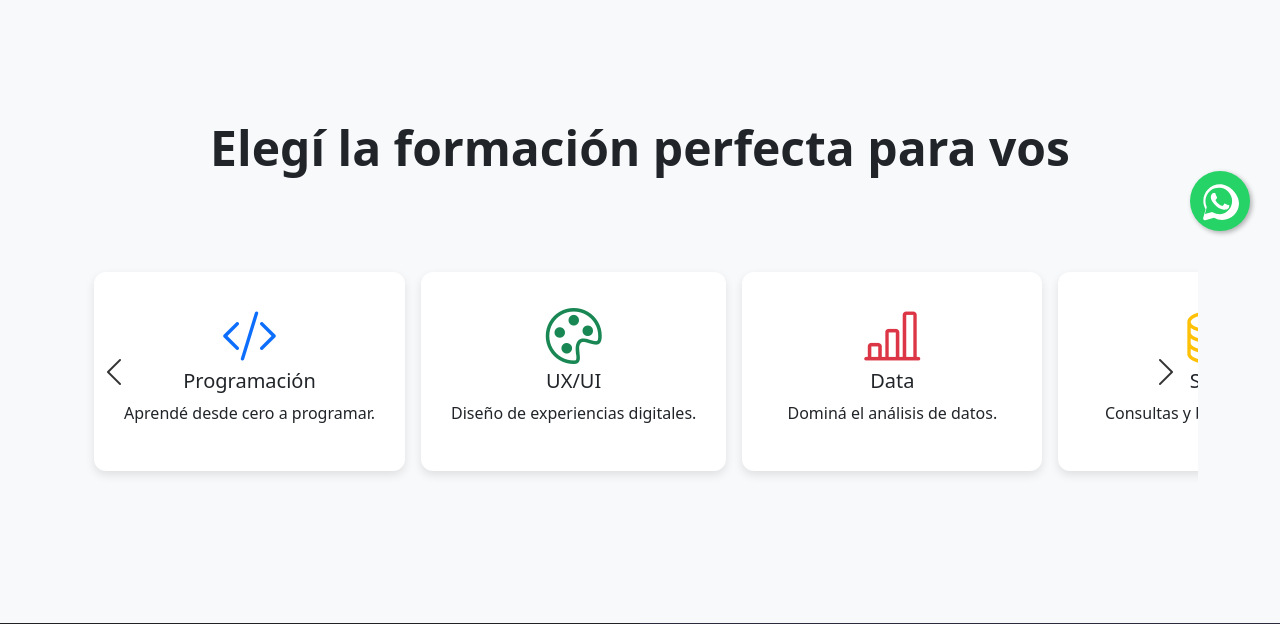
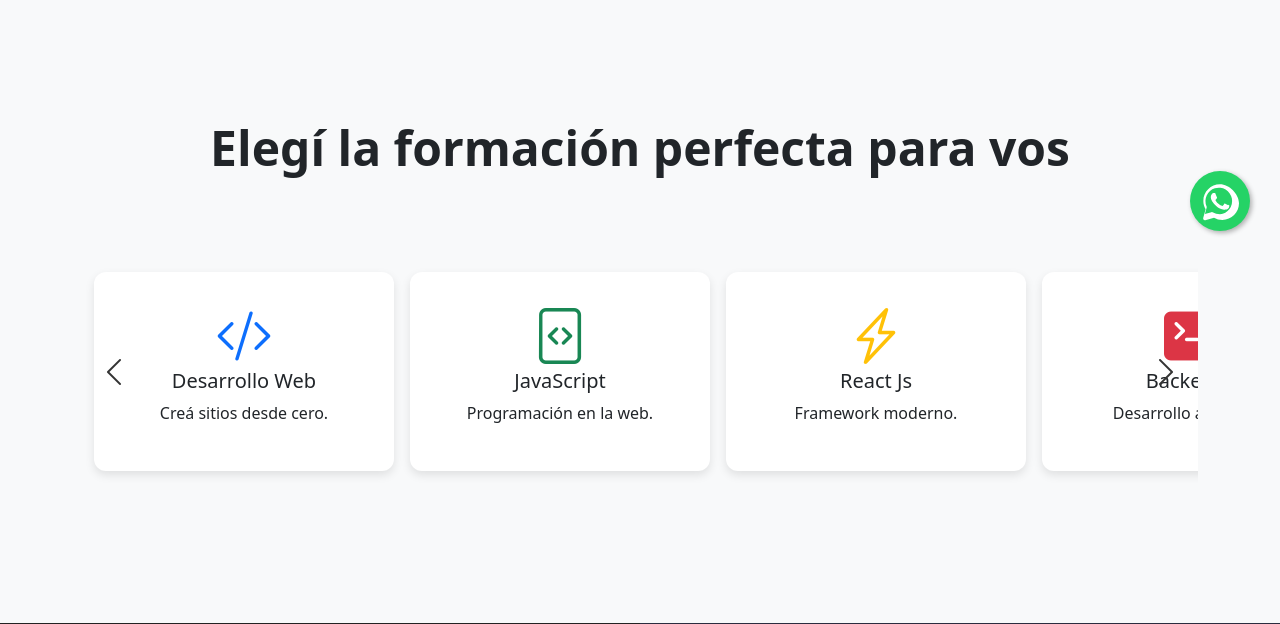
Before and after one commit to vanerm/CursoPython, a Django app: page /AppCoder/padre/ in a window 1280 px wide. Shown: the part 539-1163 px from the top of the page. Run offline with Django 5.2, Linux system fonts and the light colour scheme; some libraries are stand-ins or nearby versions; some web fonts are replaced.

Commit message:
feat(homepage): add more courses to carousel

```diff
--- a/AppCoder/template/inicio.html
+++ b/AppCoder/template/inicio.html
@@ -4,6 +4,7 @@
 
 {% block contenido %}
 
+<!-- Carousel de Cursos-->
 <section class="features-icons bg-light text-center text-dark">
     <div class="container">
         <div class="bg-light text text-center text-dark align-items-center">
@@ -19,38 +20,106 @@
             </button>
 
             <div class="carousel-track" id="carouselTrack">
-                <!-- Curso 1 -->
-                <div class="carousel-card">
-                    <i class="bi bi-code-slash display-4 text-primary mb-3"></i>
-                    <h5>Programación</h5>
-                    <p>Aprendé desde cero a programar.</p>
+                <!-- Programación y Desarrollo -->
+                <div class="carousel-card"><i class="bi bi-code-slash display-4 text-primary mb-3"></i>
+                    <h5>Desarrollo Web</h5>
+                    <p>Creá sitios desde cero.</p>
                 </div>
-                <!-- Curso 2 -->
-                <div class="carousel-card">
-                    <i class="bi bi-palette display-4 text-success mb-3"></i>
-                    <h5>UX/UI</h5>
-                    <p>Diseño de experiencias digitales.</p>
+                <div class="carousel-card"><i class="bi bi-file-code display-4 text-success mb-3"></i>
+                    <h5>JavaScript</h5>
+                    <p>Programación en la web.</p>
                 </div>
-                <!-- Curso 3 -->
-                <div class="carousel-card">
-                    <i class="bi bi-bar-chart-line display-4 text-danger mb-3"></i>
+                <div class="carousel-card"><i class="bi bi-lightning-charge display-4 text-warning mb-3"></i>
+                    <h5>React Js</h5>
+                    <p>Framework moderno.</p>
+                </div>
+                <div class="carousel-card"><i class="bi bi-terminal-fill display-4 text-danger mb-3"></i>
+                    <h5>Backend I</h5>
+                    <p>Desarrollo avanzado.</p>
+                </div>
+                <div class="carousel-card"><i class="bi bi-diagram-3 display-4 text-dark mb-3"></i>
+                    <h5>Backend II</h5>
+                    <p>Diseño y arquitectura.</p>
+                </div>
+                <div class="carousel-card"><i class="bi bi-boxes display-4 text-secondary mb-3"></i>
+                    <h5>Backend III</h5>
+                    <p>Testing y escalabilidad.</p>
+                </div>
+                <div class="carousel-card"><i class="bi bi-circle-square display-4 text-info mb-3"></i>
+                    <h5>Angular</h5>
+                    <p>Front-end avanzado.</p>
+                </div>
+                <div class="carousel-card"><i class="bi bi-phone display-4 text-primary mb-3"></i>
+                    <h5>Aplicaciones</h5>
+                    <p>Mobile y multiplataforma.</p>
+                </div>
+                <div class="carousel-card"><i class="bi bi-cpu display-4 text-danger mb-3"></i>
+                    <h5>Python</h5>
+                    <p>Código limpio y versátil.</p>
+                </div>
+                <div class="carousel-card"><i class="bi bi-bug display-4 text-warning mb-3"></i>
+                    <h5>Testing QA</h5>
+                    <p>Control de calidad.</p>
+                </div>
+
+                <!-- Data -->
+                <div class="carousel-card"><i class="bi bi-bar-chart-line display-4 text-danger mb-3"></i>
                     <h5>Data</h5>
                     <p>Dominá el análisis de datos.</p>
                 </div>
-                <!-- Curso 4 -->
-                <div class="carousel-card">
-                    <i class="bi bi-database display-4 text-warning mb-3"></i>
+                <div class="carousel-card"><i class="bi bi-database display-4 text-warning mb-3"></i>
                     <h5>SQL</h5>
                     <p>Consultas y bases de datos.</p>
                 </div>
-                <!-- Curso 5 -->
-                <div class="carousel-card">
-                    <i class="bi bi-vector-pen display-4 text-info mb-3"></i>
+
+                <!-- Diseño UX/UI -->
+                <div class="carousel-card"><i class="bi bi-palette display-4 text-success mb-3"></i>
+                    <h5>Diseño UX/UI</h5>
+                    <p>Experiencias digitales.</p>
+                </div>
+                <div class="carousel-card"><i class="bi bi-vector-pen display-4 text-info mb-3"></i>
                     <h5>Figma</h5>
-                    <p>Prototipado y diseño colaborativo.</p>
+                    <p>Prototipado colaborativo.</p>
+                </div>
+
+                <!-- Inteligencia Artificial -->
+                <div class="carousel-card"><i class="bi bi-robot display-4 text-primary mb-3"></i>
+                    <h5>Inteligencia Artificial</h5>
+                    <p>Automatizá con IA.</p>
+                </div>
+
+                <!-- Marketing Digital -->
+                <div class="carousel-card"><i class="bi bi-megaphone display-4 text-danger mb-3"></i>
+                    <h5>Marketing</h5>
+                    <p>Promocioná como un pro.</p>
+                </div>
+
+                <!-- Negocios -->
+                <div class="carousel-card"><i class="bi bi-sliders display-4 text-dark mb-3"></i>
+                    <h5>Negocios</h5>
+                    <p>Estrategias y decisiones.</p>
+                </div>
+
+                <!-- Producto -->
+                <div class="carousel-card"><i class="bi bi-bag-check display-4 text-success mb-3"></i>
+                    <h5>Producto</h5>
+                    <p>Del diseño al lanzamiento.</p>
+                </div>
+
+                <!-- Duplicados para loop -->
+                <div class="carousel-card"><i class="bi bi-code-slash display-4 text-primary mb-3"></i>
+                    <h5>Desarrollo Web</h5>
+                    <p>Creá sitios desde cero.</p>
+                </div>
+                <div class="carousel-card"><i class="bi bi-file-code display-4 text-success mb-3"></i>
+                    <h5>JavaScript</h5>
+                    <p>Programación en la web.</p>
+                </div>
+                <div class="carousel-card"><i class="bi bi-lightning-charge display-4 text-warning mb-3"></i>
+                    <h5>React Js</h5>
+                    <p>Framework moderno.</p>
                 </div>
             </div>
-
             <button class="carousel-button right" onclick="scrollCarousel(1)">
                 <i class="bi bi-chevron-right"></i>
             </button>
@@ -207,19 +276,30 @@
 <!-- Carousel Call to Action Section -->
 <script>
     const track = document.getElementById('carouselTrack');
+    const cards = track.children;
+    const cardWidth = 316;
     let position = 0;
-    const cardWidth = 316; // Ancho de la card + gap (300 + 16px aprox)
+    const visibleCards = 3;
+    const totalOriginalCards = cards.length - visibleCards; // sin contar duplicados
 
-    function scrollCarousel(direction) {
-        const totalCards = track.children.length;
-        const maxScroll = (totalCards - 3) * cardWidth;
+    function scrollCarousel(direction = 1) {
+        position += direction * cardWidth;
 
-        position += direction * cardWidth;
-        if (position < 0) position = 0;
-        if (position > maxScroll) position = maxScroll;
+        track.style.transition = "transform 0.5s ease";
+        track.style.transform = `translateX(-${position}px)`;
 
-        track.style.transform = `translateX(-${position}px)`;
+        // Si llegamos al final (últimos duplicados)
+        if (position >= totalOriginalCards * cardWidth) {
+            setTimeout(() => {
+                track.style.transition = "none"; // quitamos transición para que no se note el salto
+                position = 0;
+                track.style.transform = `translateX(0px)`;
+            }, 510); // esperamos a que termine la animación
+        }
     }
+
+    const autoplay = setInterval(scrollCarousel, 3000);
 </script>
 
+
 {% endblock %}
```
